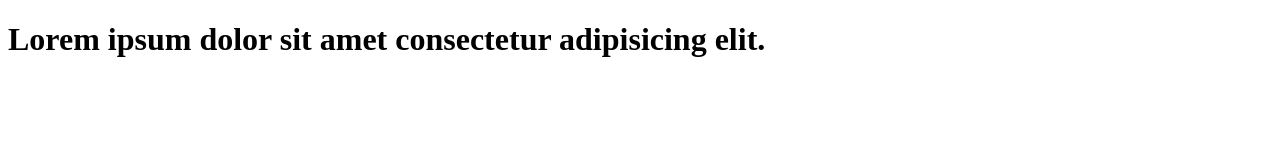
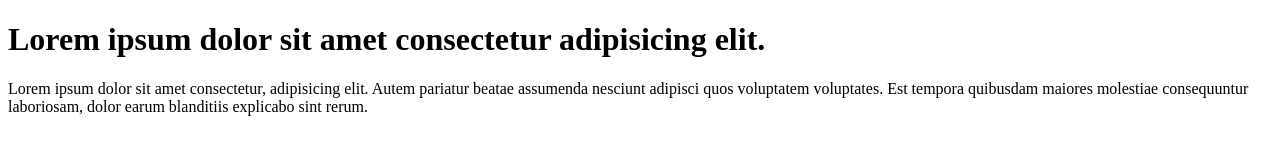
Before and after one commit to pratham4544/learn-git, a plain HTML site: page index.html in a window 1280 px wide. Drawn offline with Linux system fonts and the light colour scheme.

Commit message:
update index.html

```diff
--- a/index.html
+++ b/index.html
@@ -7,5 +7,6 @@
 </head>
 <body>
     <h1>Lorem ipsum dolor sit amet consectetur adipisicing elit.</h1>
+    <p>Lorem ipsum dolor sit amet consectetur, adipisicing elit. Autem pariatur beatae assumenda nesciunt adipisci quos voluptatem voluptates. Est tempora quibusdam maiores molestiae consequuntur laboriosam, dolor earum blanditiis explicabo sint rerum.</p>
 </body>
 </html>
```
